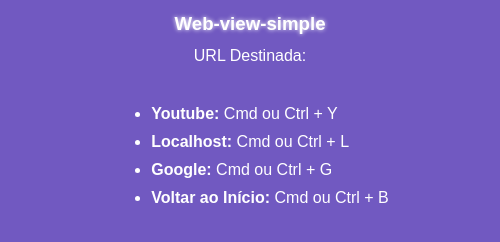
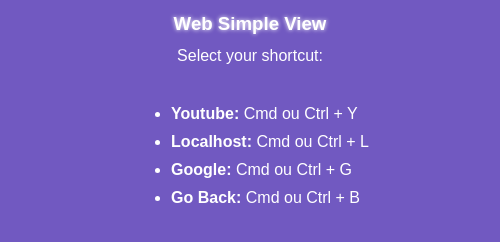
Before and after one commit to Jairotsb/Web-Simple-View, an Electron app: page index.html in a window 500 px wide. Drawn offline with Linux system fonts and the light colour scheme.

Commit message:
fix title and strings on  index

```diff
--- a/index.html
+++ b/index.html
@@ -9,8 +9,8 @@
 </head>
 
 <body>
-    <h1>Web-view-simple</h1>
-    <p>URL Destinada:</p>
+    <h1>Web Simple View</h1>
+    <p>Select your shortcut:</p>
     <div class="center-flex">
         <ul>
             <li>
@@ -23,7 +23,7 @@
                 <b>Google:</b> Cmd ou Ctrl + G
             </li>
             <li>
-                <b>Voltar ao Início:</b> Cmd ou Ctrl + B
+                <b>Go Back:</b> Cmd ou Ctrl + B
             </li>
         </ul>
     </div>
```
